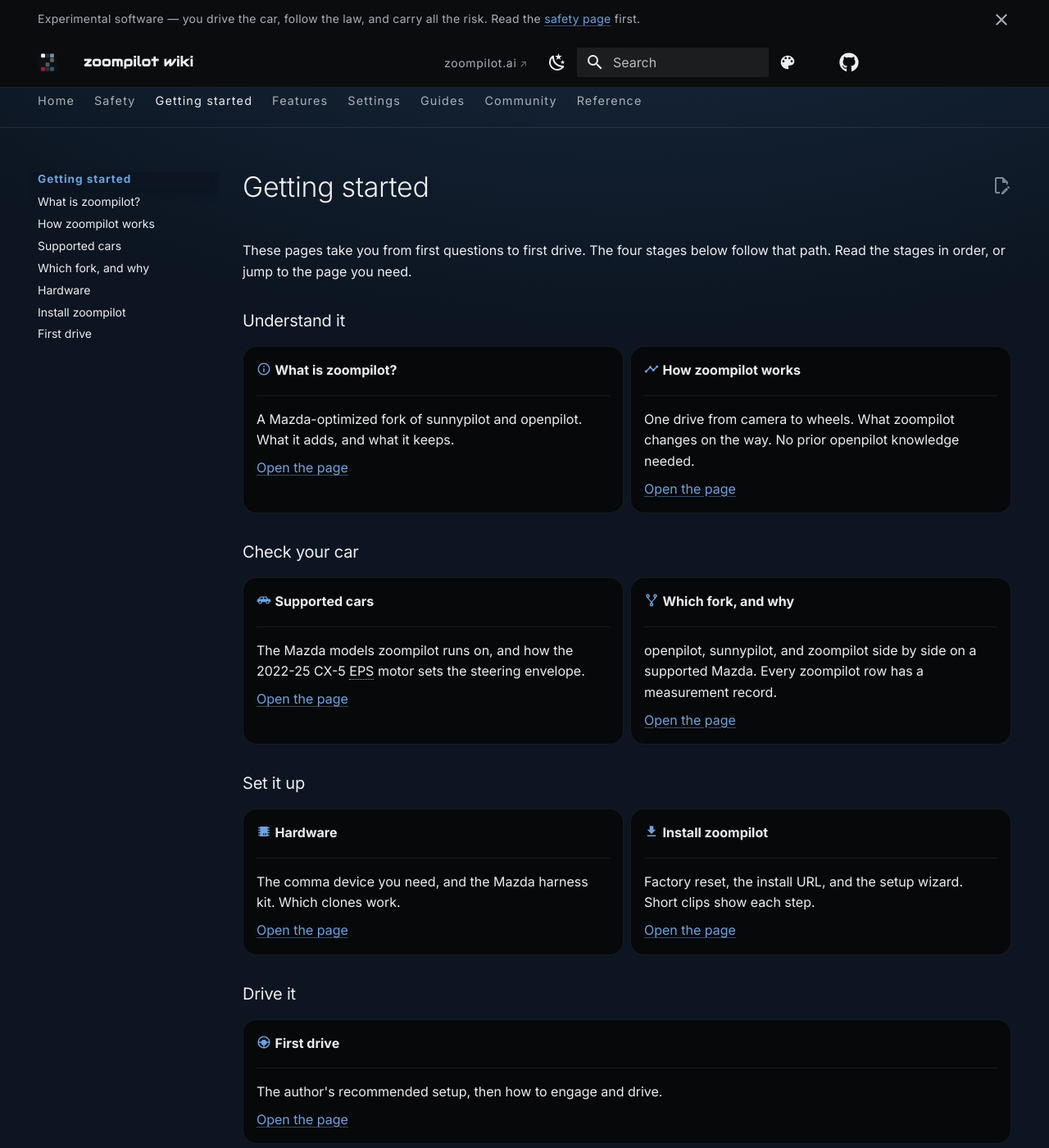
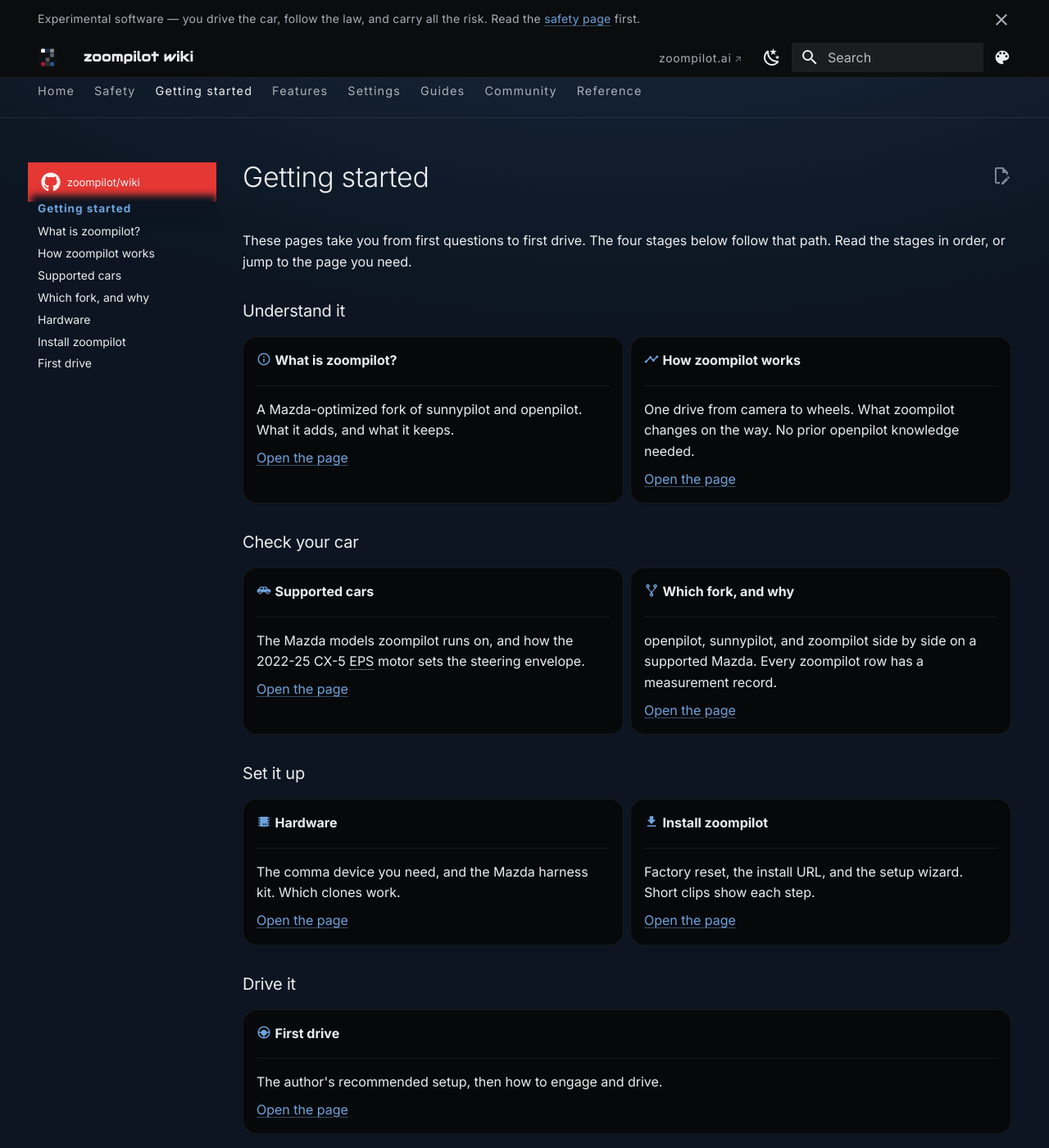
Before and after one commit to mzdnick/zoompilot-wiki, an MkDocs documentation site: the page built from docs/getting-started/index.md, in a window 1280 px wide and 1400 px high. Shown: the whole window at 82% size. Built offline with MkDocs 1.6.1 and Material for MkDocs 9.7.7, drawn with Linux system fonts in a browser that asks for light colours; comment, search, counter and statistics services are not loaded.

Commit message:
Repo link: live in the sidebar, not the navbar
The GitHub widget leaves the navbar wherever the sidebar can carry
the repo badge instead: inline sidebar above 76.25em gets the badge
and loses the widget; below 60em the theme already swaps them. The
widget keeps the drawer-only band between, and the Home page, whose
front matter hides the sidebar.

```diff
--- a/docs/stylesheets/custom.css
+++ b/docs/stylesheets/custom.css
@@ -258,14 +258,30 @@
 .md-header__home:hover {
   color: var(--md-default-fg-color);
 }
-/* repo widget: icon only. The name text is noise next to the wordmark;
- * the icon still links to the repo. */
+/* repo link: the sidebar carries the badge whenever the sidebar is on
+ * screen, and the header widget fills the gaps. The theme swaps them
+ * below 60em (drawer badge, no widget); the media query continues the
+ * swap above 76.23em, where the primary sidebar sits inline. The
+ * widget keeps the band between, where the sidebar is off canvas, and
+ * the Home page, whose front matter hides the sidebar — that guard is
+ * the :not([hidden]) on the widget rule. */
 .md-header__source .md-source__repository {
   display: none;
 }
 .md-header__source .md-source {
   display: block;
   padding: 0.3rem 0;
+}
+@media screen and (min-width: 76.234375em) {
+  .md-sidebar--primary .md-nav__source {
+    display: block;
+    padding: 0 0.2rem;
+    background-color: var(--md-primary-fg-color--dark);
+    color: var(--md-primary-bg-color);
+  }
+  body:has(.md-sidebar--primary:not([hidden])) .md-header__source {
+    display: none;
+  }
 }
 /* build line: the install branch + the build the wiki documents. Lives
  * in the hero (under the Install button) and at the top of the install
```
